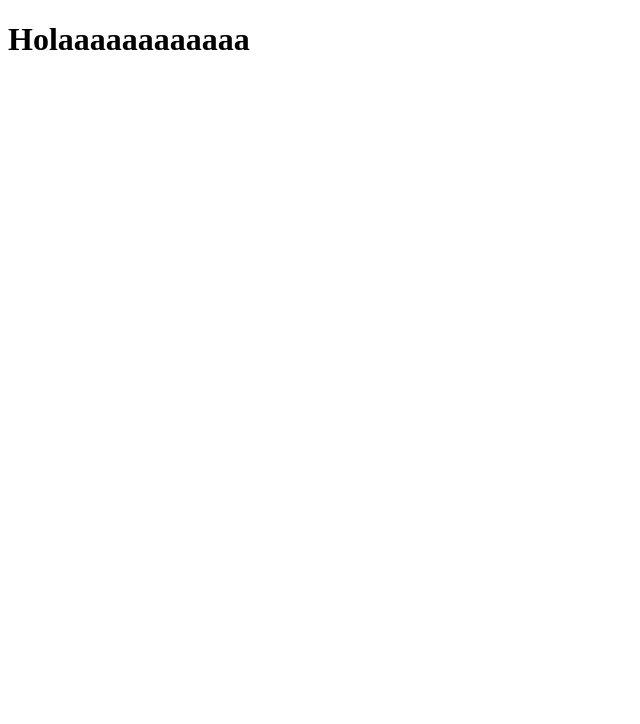
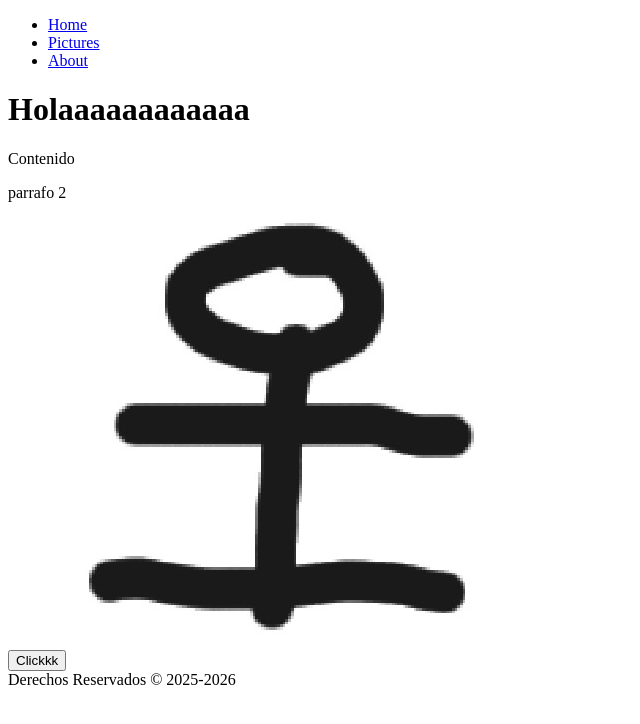
Before and after one commit to mar-hz/WebClassPractice, a plain HTML site: page index.html in a window 1280 px wide. Shown: the whole page, without its empty margins (0-640 px from the left). Drawn offline with Linux system fonts and the light colour scheme.

Commit message:
added pages + index built

```diff
--- a/index.html
+++ b/index.html
@@ -6,6 +6,18 @@
     <title>TC2005B</title>
 </head>
 <body>
+    <nav>
+        <ul>
+            <li><a href="a">Home</a></li>
+            <li><a href = "./pages/pictures.html">Pictures</a></li>
+            <li><a href = "./pages/about.html">About</a></li>
+        </ul>
+    </nav>
     <h1>Holaaaaaaaaaaaa</h1>
+    <p>Contenido</p>
+    <p>parrafo 2</p>
+    <button>Clickkk</button>
+    <img src="assets/stickman.jpeg" />
+    <footer>Derechos Reservados &copy; 2025-2026</footer>
 </body>
 </html>
```
Also changed, not shown: pages/about.html (added, +18 -0 lines), pages/pictures.html (added, +18 -0 lines), assets/stickman.jpeg (added).
